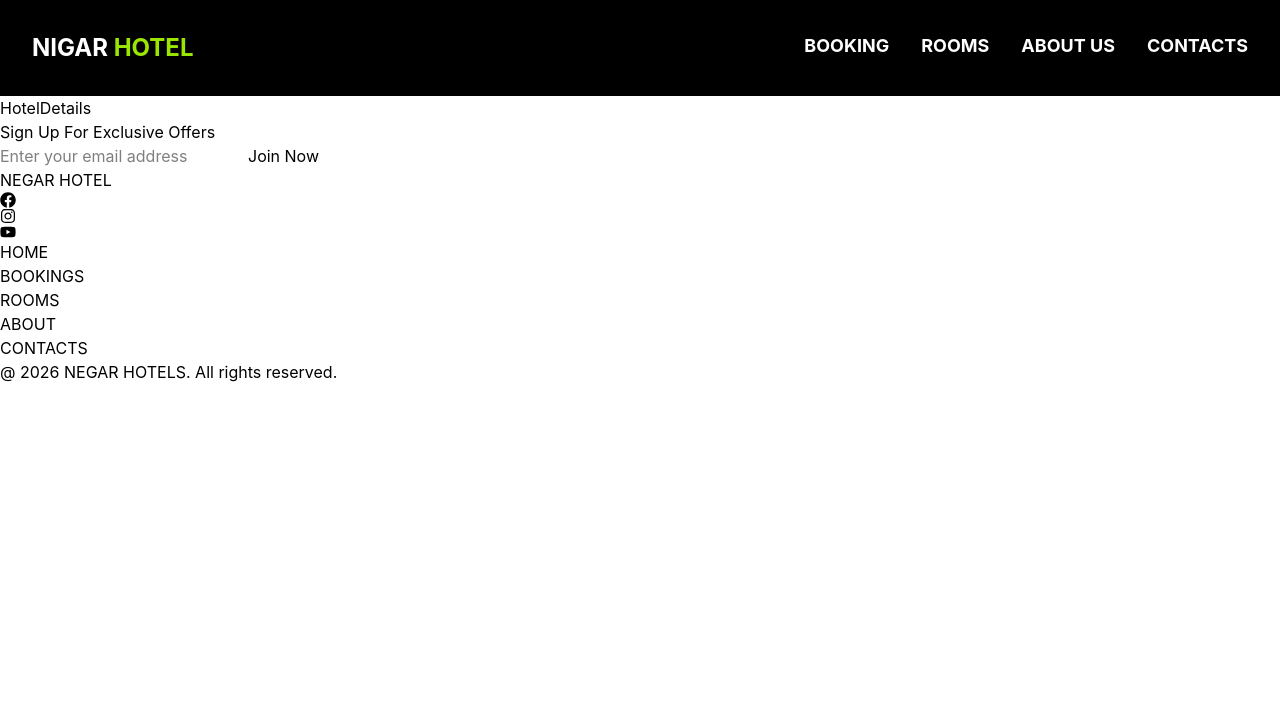
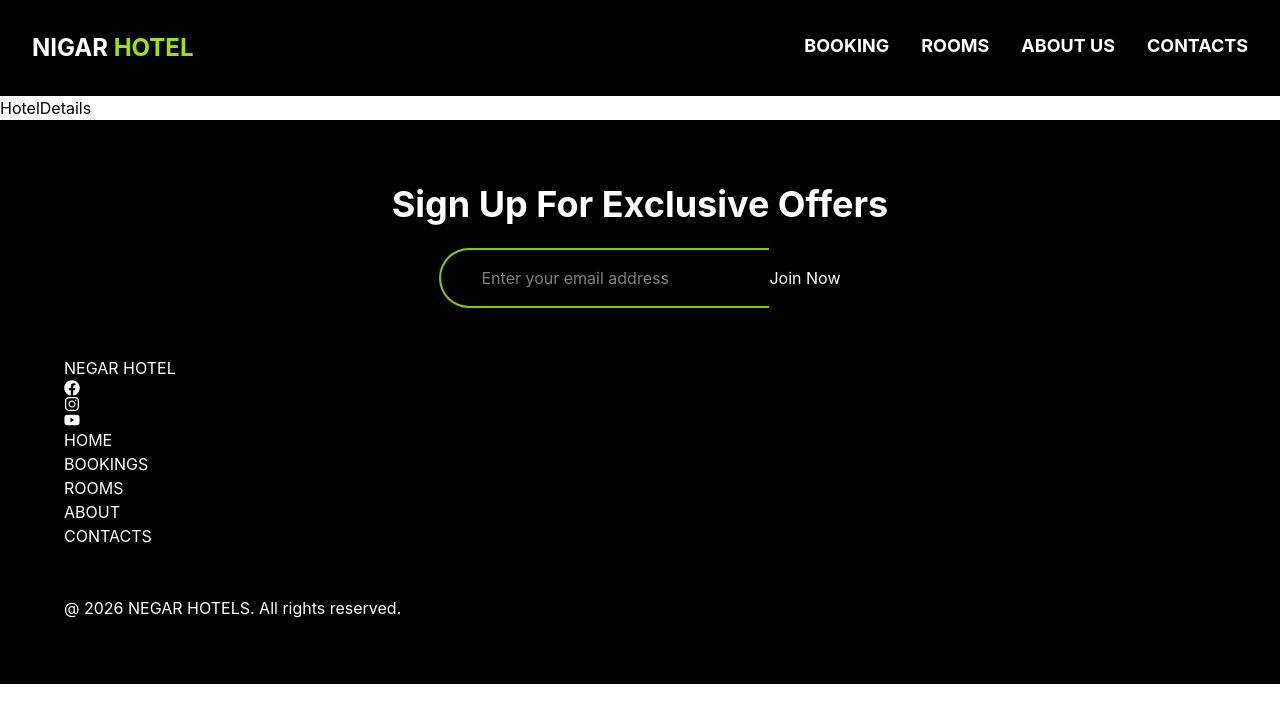
Before and after one commit to Mukhtarrahimi/Hotel-Reservation, a React app in the folder frontend/: page /room/1 in a window 1280 px wide. Shown: the top 722 px of the page. Built offline with nearby package versions, Linux system fonts and the light colour scheme; the HTML template or start-up script is replaced by a standard one.

Commit message:
frontend: footer style

```diff
--- a/frontend/src/components/Footer.jsx
+++ b/frontend/src/components/Footer.jsx
@@ -3,12 +3,12 @@ import { FaFacebook, FaInstagram, FaYoutube } from "react-icons/fa";
 
 function Footer() {
   return (
-    <div>
+    <div className="flex flex-col gap-12 px-16 py-16 bg-black text-white">
       {/* Top Section */}
-      <div>
-        <h2>Sign Up For Exclusive Offers</h2>
-        <div>
-          <input type="email" placeholder="Enter your email address" />
+      <div className="grid place-content-center gap-6 text-center">
+        <h2 className="text-4xl font-bold">Sign Up For Exclusive Offers</h2>
+        <div className="flex items-center justify-center max-w-xl max-auto w-full">
+          <input type="email" placeholder="Enter your email address" className="flex-row px-10 py-4 border-2 border-r-0 border-lime-500 rounded-l-full outline-none" />
           <button>Join Now</button>
         </div>
       </div>
```
